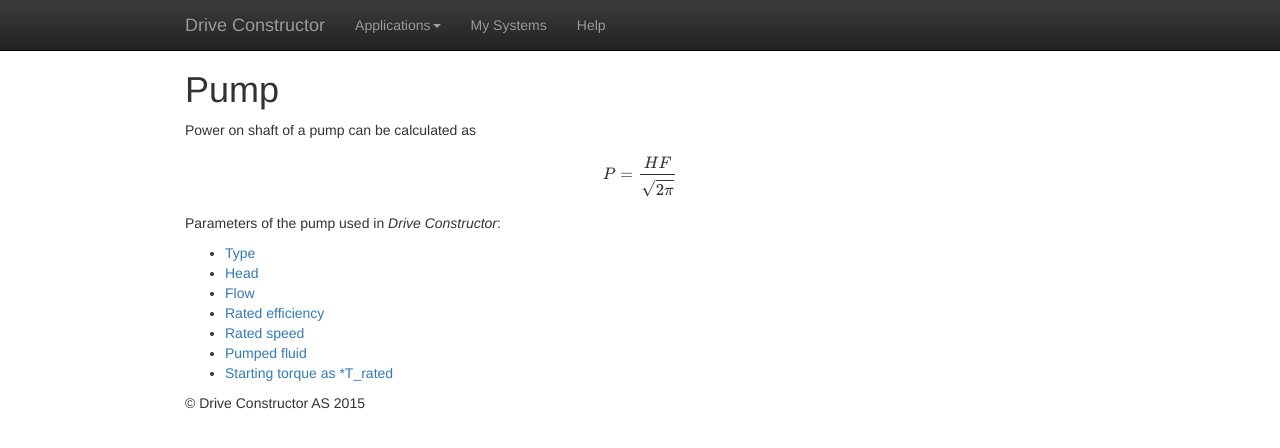
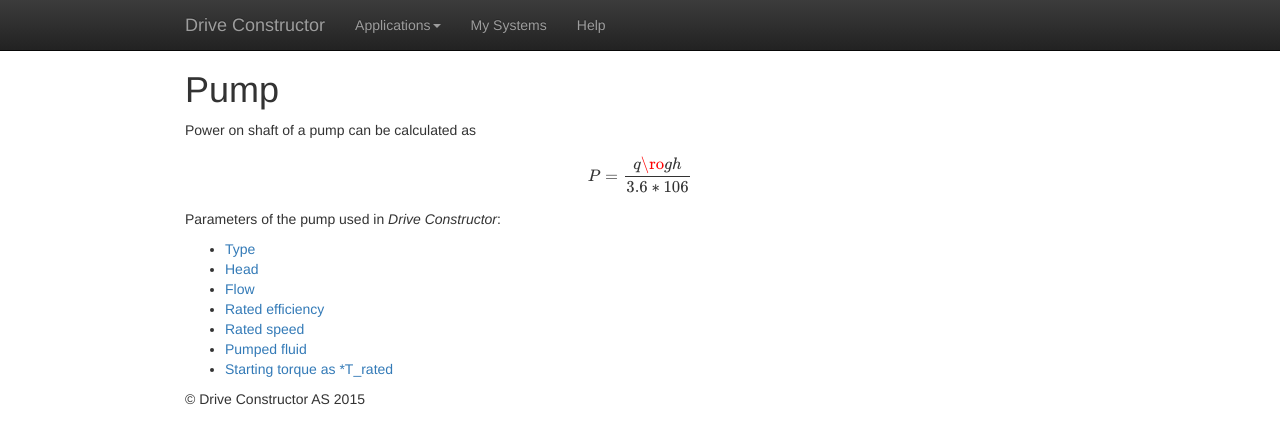
Before and after one commit to Alexey1Gavrilov/drive-constructor-site, a Jekyll site: the page built from help/applications/pump/pump.md, in a window 1280 px wide. Shown: the top 448 px of the page. Built offline with Jekyll 4.4.1, drawn with Linux system fonts in a browser that asks for light colours; formulas are drawn with MathJax 3.

Commit message:
Update pump.md

```diff
--- a/help/applications/pump/pump.md
+++ b/help/applications/pump/pump.md
@@ -8,7 +8,7 @@
 Power on shaft of a pump can be calculated as
 
 $$
-	P = \frac{H F}{\sqrt{2 \pi}}
+	P = \frac{q \ro g h}{3.6 * 10 6}
 $$
 
 Parameters of the pump used in *Drive Constructor*:
```
